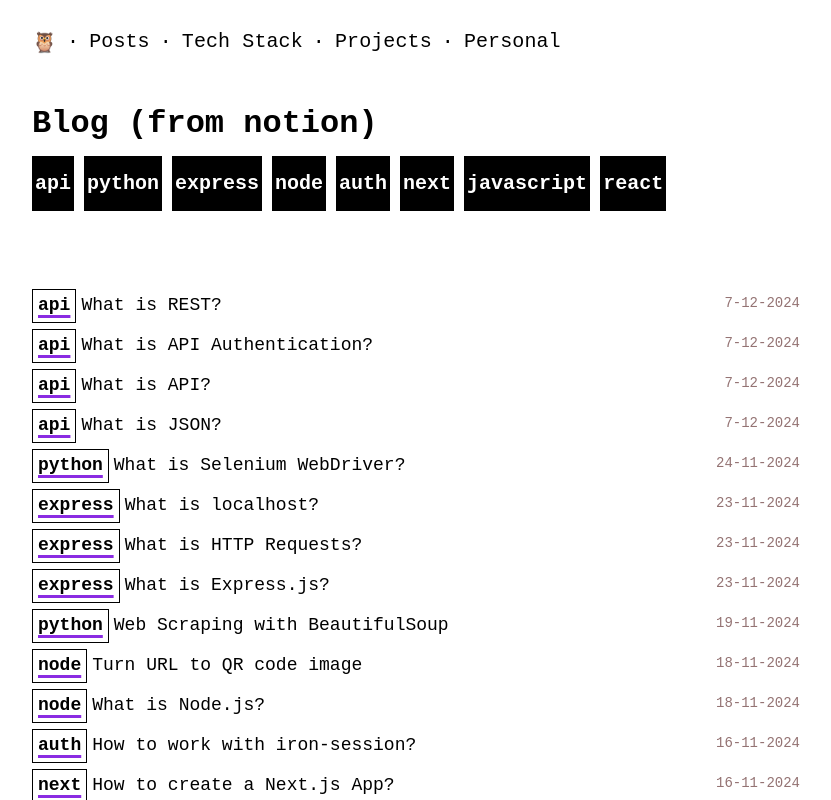
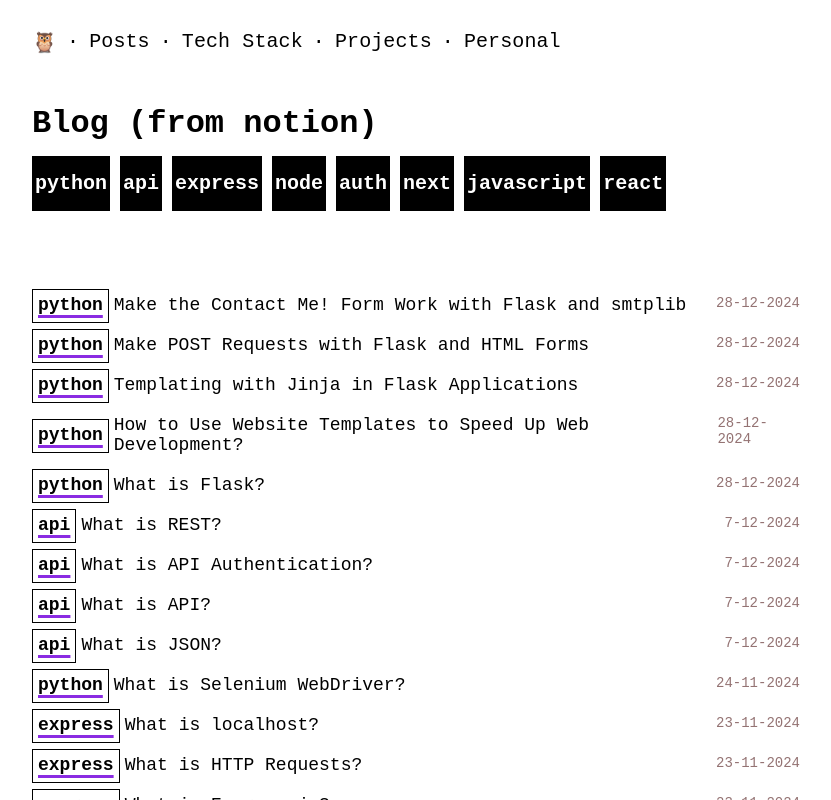
Before and after one commit to sumeyyesever/personal-website, a React (Vite) app: page /posts in a window 1280 px wide. Shown: the top 800 px of the page, without its empty margins (224-1055 px from the left). Built offline with nearby package versions, Linux system fonts and the light colour scheme.

Commit message:
add new posts

```diff
--- a/post_data.js
+++ b/post_data.js
@@ -1,4 +1,39 @@
 export const postData = [
+    {
+        id: 20,
+        title: "Make the Contact Me! Form Work with Flask and smtplib",
+        date: "28-12-2024",
+        tag: "python",
+        link: "https://fog-polyanthus-dff.notion.site/Make-the-Contact-Me-Form-Work-with-Flask-and-smtplib-163181d6252480c882fbf167eec7aac1"
+    },
+    {
+        id: 19,
+        title: "Make POST Requests with Flask and HTML Forms",
+        date: "28-12-2024",
+        tag: "python",
+        link: "https://fog-polyanthus-dff.notion.site/Make-POST-Requests-with-Flask-and-HTML-Forms-15a181d6252480999936e029cb074dbc"
+    },
+    {
+        id: 18,
+        title: "Templating with Jinja in Flask Applications",
+        date: "28-12-2024",
+        tag: "python",
+        link: "https://fog-polyanthus-dff.notion.site/Templating-with-Jinja-in-Flask-Applications-156181d62524804eb583fe8142e4b589"
+    },
+    {
+        id: 17,
+        title: "How to Use Website Templates to Speed Up Web Development?",
+        date: "28-12-2024",
+        tag: "python",
+        link: "https://fog-polyanthus-dff.notion.site/How-to-Use-Website-Templates-to-Speed-Up-Web-Development-155181d6252480ad802ffb3894a07695"
+    },
+    {
+        id: 16,
+        title: "What is Flask?",
+        date: "28-12-2024",
+        tag: "python",
+        link: "https://fog-polyanthus-dff.notion.site/What-is-Flask-153181d625248086b2d0cc029c3d1293?pvs=73"
+    },
     {
         id: 15,
         title: "What is REST?",
```
